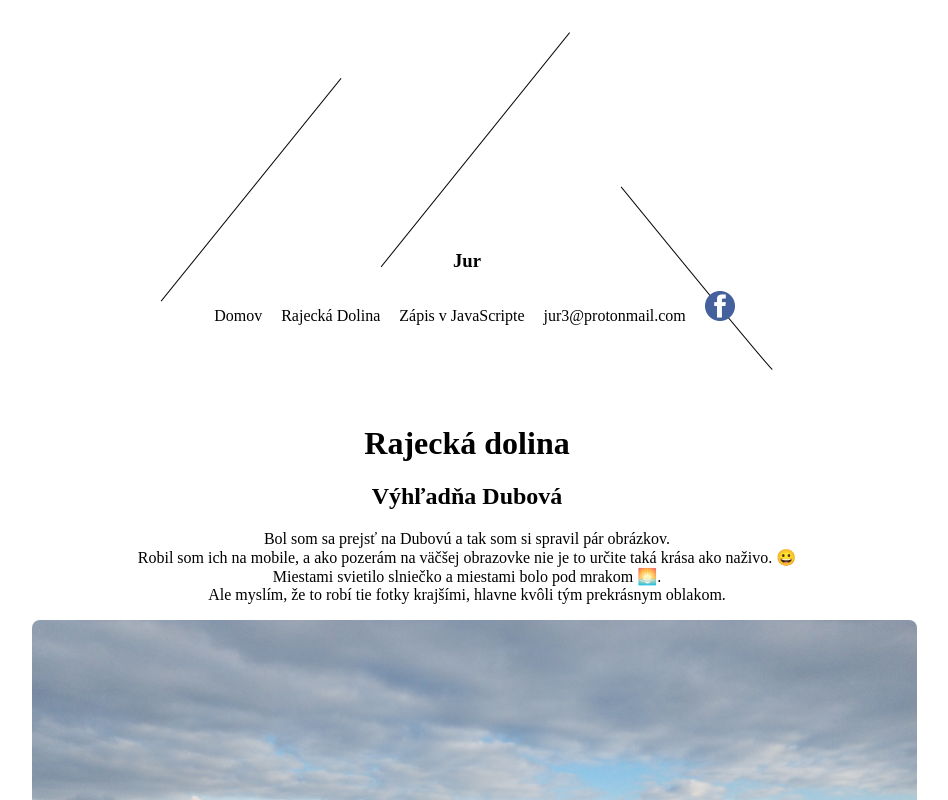
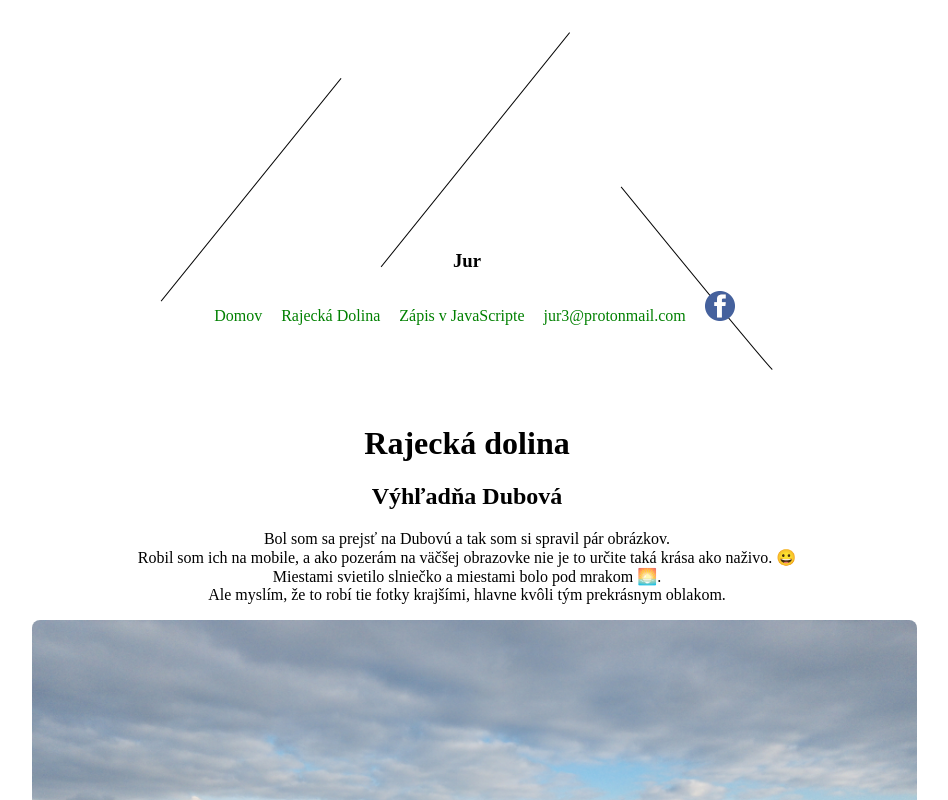
Before and after one commit to Jur-3/ahyt.wz.sk, a plain HTML site: page dubova.html in a window 1280 px wide. Shown: the top 800 px of the page, without its empty margins (173-1121 px from the left). Drawn offline with Linux system fonts and the light colour scheme.

Commit message:
zelené odkazy

```diff
--- a/dubova.html
+++ b/dubova.html
@@ -21,7 +21,7 @@
       #vrch{margin-top:250px;}
       #vrch p {display:inline;}
       #vrch a:hover img{transform:scale(1.5);-webkit-transition: 1s;transition: 1s;}
-      a{text-decoration: none;color:black;padding-left: 15px;}
+      a{text-decoration: none;color:green;padding-left: 15px;}
       a:hover{color:red;}
       #dole{margin-top:100px;}
       #dole img{width:70%;border-radius:8px;}
```
Also changed, not shown: index.html (+1 -1 lines), zapis.html (+1 -1 lines).
